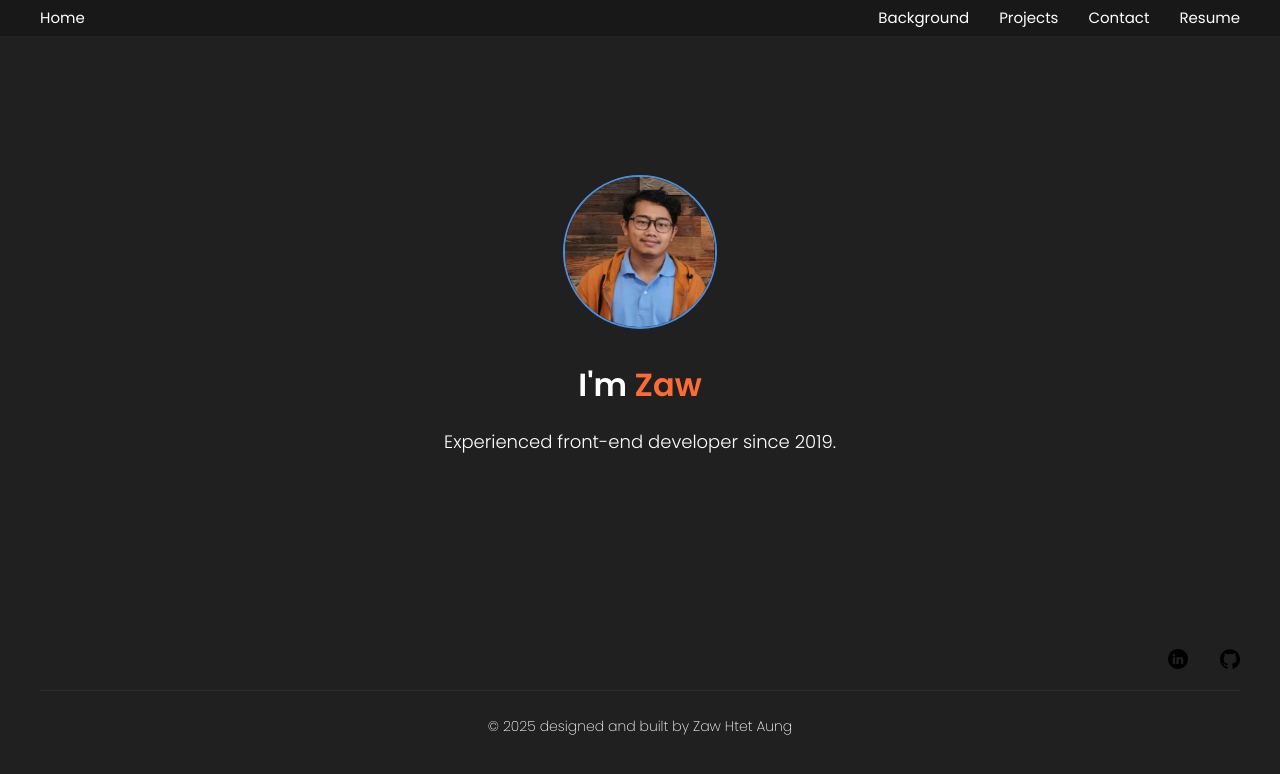
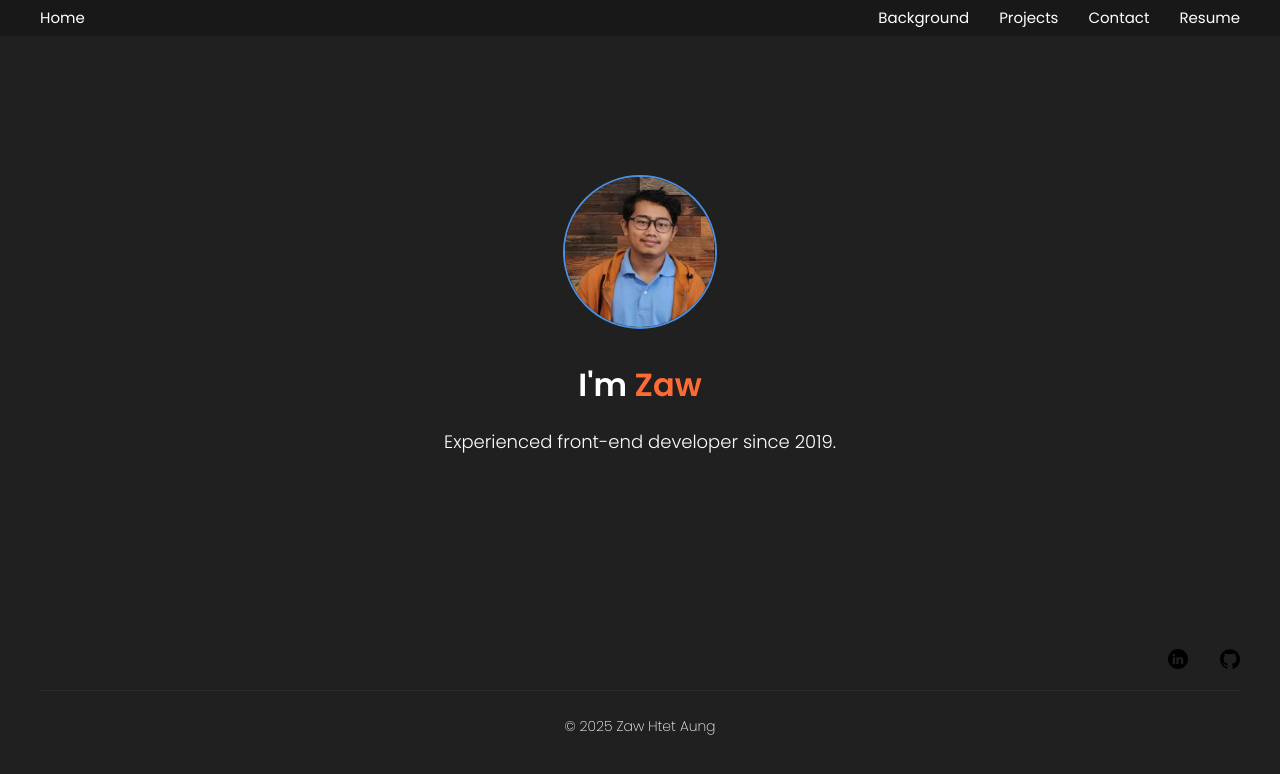
Before and after one commit to ZawCodes/Portfolio2024, a React (Vite) app: page / in a window 1280 px wide. Shown: the top 774 px of the page. Built offline with nearby package versions, Linux system fonts and the light colour scheme.

Commit message:
update logo

```diff
--- a/src/pages/Footer/index.jsx
+++ b/src/pages/Footer/index.jsx
@@ -18,7 +18,7 @@ const Index = () => {
         </a>
       </div>
       <div className="copyright">
-        <p>© 2025 designed and built by Zaw Htet Aung</p>
+        <p>© 2025 Zaw Htet Aung</p>
       </div>
     </div>
   );
```
Also changed, not shown: public/logo/64.png.
